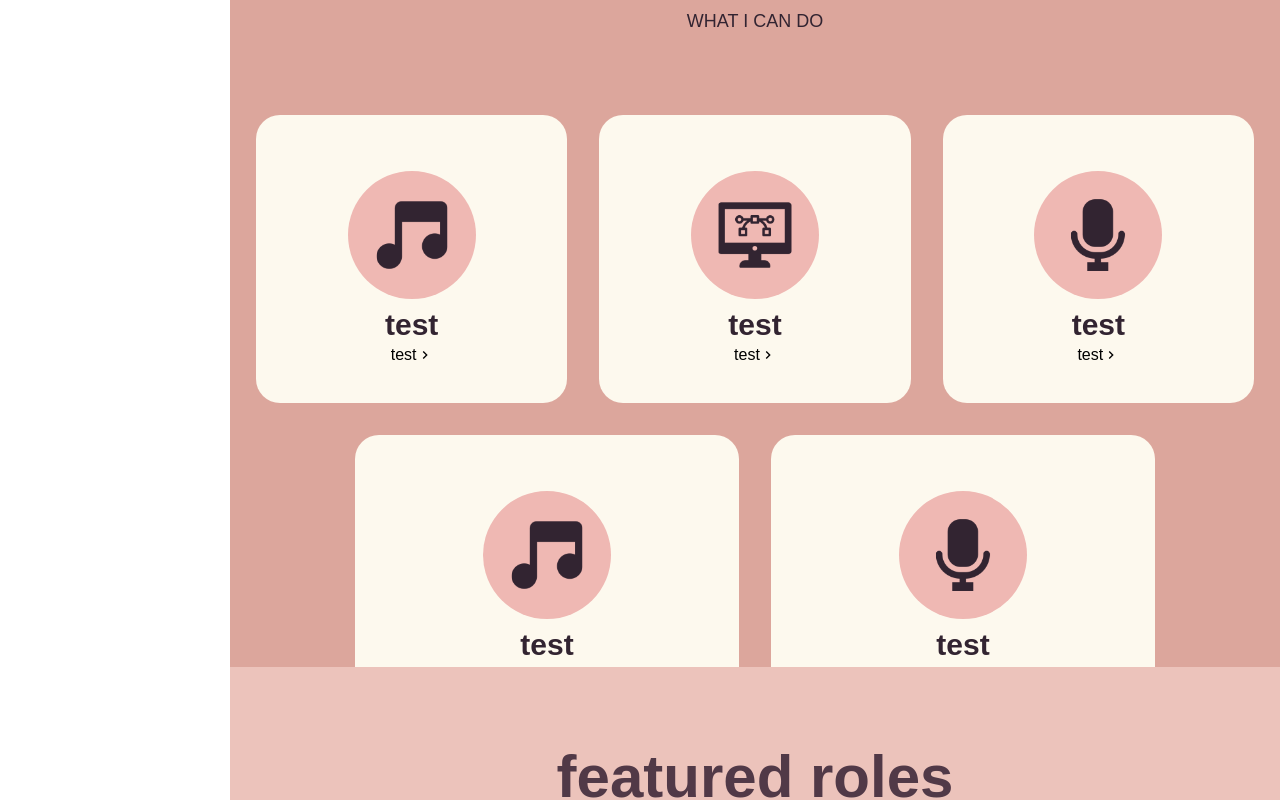
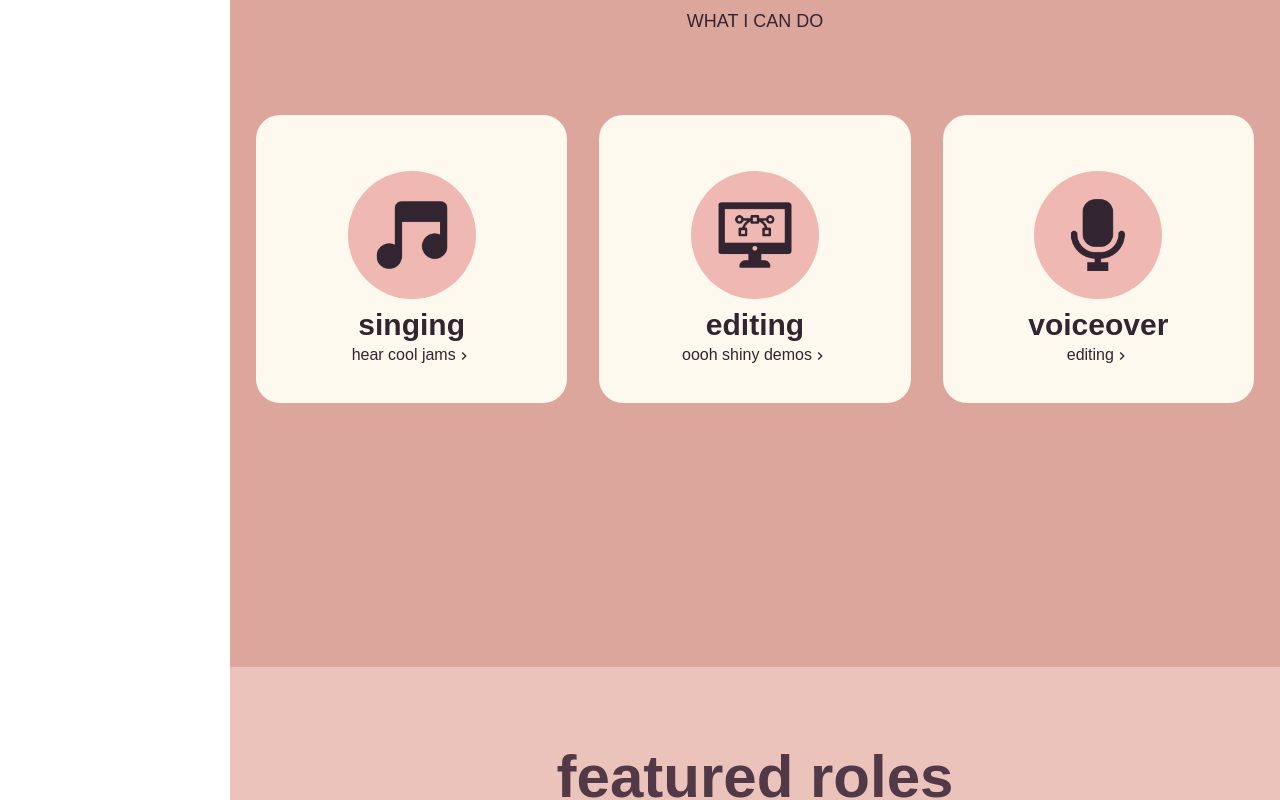
Before and after one commit to cgok808/shienav2, a React (Create React App) app: page / in a window 1280 px wide. Shown: the part 933-1733 px from the top of the page. Built offline with nearby package versions, Linux system fonts and the light colour scheme; the HTML template or start-up script is replaced by a standard one.

Commit message:
updates/fixes

```diff
--- a/src/components/Intro.jsx
+++ b/src/components/Intro.jsx
@@ -2,7 +2,7 @@ import React from "react";
 
 const Button = ({ buttonName }) => {
   return (
-    <button className='bg-transparent bg-no-repeat cursor-pointer outline-none font-black border-2 border-white px-6 py-3 text-2xl rounded-xl text-qWhite box__shadow transition-all duration-500 ease-in-out hover:shadow-none hover:transition-all hover:translate-y-1 m-5'>
+    <button className='bg-transparent bg-no-repeat cursor-pointer outline-none font-black border-2 border-white px-6 py-3 text-2xl rounded-xl text-qWhite box__shadow transition__ease hover:shadow-none hover:transition-all hover:translate-y-1 m-5'>
       {buttonName}
     </button>
   );
--- a/src/components/Services.jsx
+++ b/src/components/Services.jsx
@@ -8,16 +8,19 @@ import { MdKeyboardArrowRight } from "react-icons/md";
 
 const ServiceCard = ({ title, subtitle, img, alt }) => {
   return (
-    <div className='h-72 w-96 bg-qWhite rounded-3xl transition-all ease-in-out duration-300 flex flex-col items-center hover:bg-qBrown hover:transition-all hover:ease-in-out hover:duration-300 m-4'>
+    <div className='h-72 w-96 bg-qWhite rounded-3xl transition__ease flex flex-col items-center hover:bg-qBrown hover:transition__ease m-4 group'>
       <div className='h-32 w-32 rounded-full bg-[#efb8b3] relative top-14 flex items-center justify-center'>
         <img src={img} alt={alt} className='w-9/12' />
       </div>
-      <h1 className='font-extrabold flex justify-center items-center text-3xl relative top-16 text-qBrown transition-all ease-in-out duration-300'>
+      <h1 className='font-extrabold flex justify-center items-center text-3xl relative top-16 text-qBrown transition__ease group-hover:text-qWhite'>
         {title}
       </h1>
-      <span className='flex content-center items-center relative top-16 transition-all duration-300 ease-in-out'>
-        {subtitle} <MdKeyboardArrowRight />
-      </span>
+      <a className='flex items-center relative top-16 cursor-pointer subtitle__hover transition__ease group-hover:text-qWhite text-md'>
+        {subtitle}
+        <span className='text-md relative top-px'>
+          <MdKeyboardArrowRight />
+        </span>
+      </a>
     </div>
   );
 };
@@ -30,14 +33,10 @@ const Services = () => {
         color={"text-qBrown"}
         subtitle={"WHAT I CAN DO"}
       />
-      <div className='lg:flex-row flex flex-col items-center justify-center mt-16'>
-        <ServiceCard title={"test"} subtitle={"test"} img={SingingIcon} />
-        <ServiceCard title={"test"} subtitle={"test"} img={EditingIcon} />
-        <ServiceCard title={"test"} subtitle={"test"} img={VoiceOverIcon} />
-      </div>
-      <div className='lg:flex-row flex flex-col items-center justify-center'>
-        <ServiceCard title={"test"} subtitle={"test"} img={SingingIcon} />
-        <ServiceCard title={"test"} subtitle={"test"} img={VoiceOverIcon} />
+      <div className='lg:flex-row flex flex-col items-center justify-center lg:mb-0 mt-16 mb-16'>
+        <ServiceCard title={"singing"} subtitle={"hear cool jams"} img={SingingIcon} />
+        <ServiceCard title={"editing"} subtitle={"oooh shiny demos"} img={EditingIcon} />
+        <ServiceCard title={"voiceover"} subtitle={"editing"} img={VoiceOverIcon} />
       </div>
     </section>
   );
--- a/src/components/Sidebar.jsx
+++ b/src/components/Sidebar.jsx
@@ -12,10 +12,10 @@ import {
 
 const SidebarLink = ({ icon, linkName, hrefTo }) => {
   return (
-    <li className='font-bold transition-all ease-in-out duration-300 pb-2 text-2xl hover:text-qWhite '>
-      <a href={hrefTo} className='flex items-center content-center'>
-        <span className='mr-4 text-3xl'>{icon} </span>
-        {linkName}
+    <li className='font-bold pb-2 text-2xl hover:text-qWhite '>
+      <a href={hrefTo} className='flex items-center'>
+        <span className='lg:mr-4 text-3xl'>{icon} </span>
+        <span className="hidden lg:block">{linkName}</span>
       </a>
     </li>
   );
@@ -24,13 +24,13 @@ const SidebarLink = ({ icon, linkName, hrefTo }) => {
 const Sidebar = () => {
   return (
     <nav className='h-full fixed top-0 left-0 bg-qBlack overflow-x-hidden pt-5 flex flex-col items-center text-qPink w-0 md:w-32 lg:w-60'>
-      <h1 className='lg:text-5xl font-bold mt-10 text-3xl transition-all duration-300 ease-in-out'>
+      <h1 className='lg:text-5xl font-bold mt-10 text-3xl'>
         AHR
       </h1>
-      <div className='h-3 lg:w-24 rounded-sm mt-2 mb-5 bg-qPink transition-all duration-300 ease-in-out w-1/2'>
+      <div className='h-3 lg:w-24 rounded-sm mt-2 mb-5 bg-qPink w-1/2'>
         <div className='w-1/2 h-3 rounded-sm bg-qBlack border-2 border-qPink hidden lg:block'></div>
       </div>
-      <ul className='flex-col'>
+      <ul>
         <SidebarLink
           icon={<FaHome />}
           linkName={"home"}
--- a/src/index.css
+++ b/src/index.css
@@ -69,8 +69,37 @@ section {
   border: 4px solid #242025;
 }
 
-/** INTRO BUTTON */
+/* INTRO BUTTON */
 
 .box__shadow {
   box-shadow: 0 4px 0 0 #fdf9ee;
 }
+
+/* SUBTITLE HOVER */
+.subtitle__hover {
+  position: relative;
+  color: #322431;
+}
+
+.subtitle__hover:after {
+  content: "";
+  position: absolute;
+  bottom: -3px;
+  height: 1px;
+  width: 0;
+  right: 0;
+  transition: all 300ms ease;
+  background-color: #fff;
+}
+
+.subtitle__hover:hover:after {
+  left: 0;
+  width: 100%;
+}
+
+
+/* TRANSITION 300MS EASE */
+
+.transition__ease {
+  transition: all 300ms ease;
+}
```
